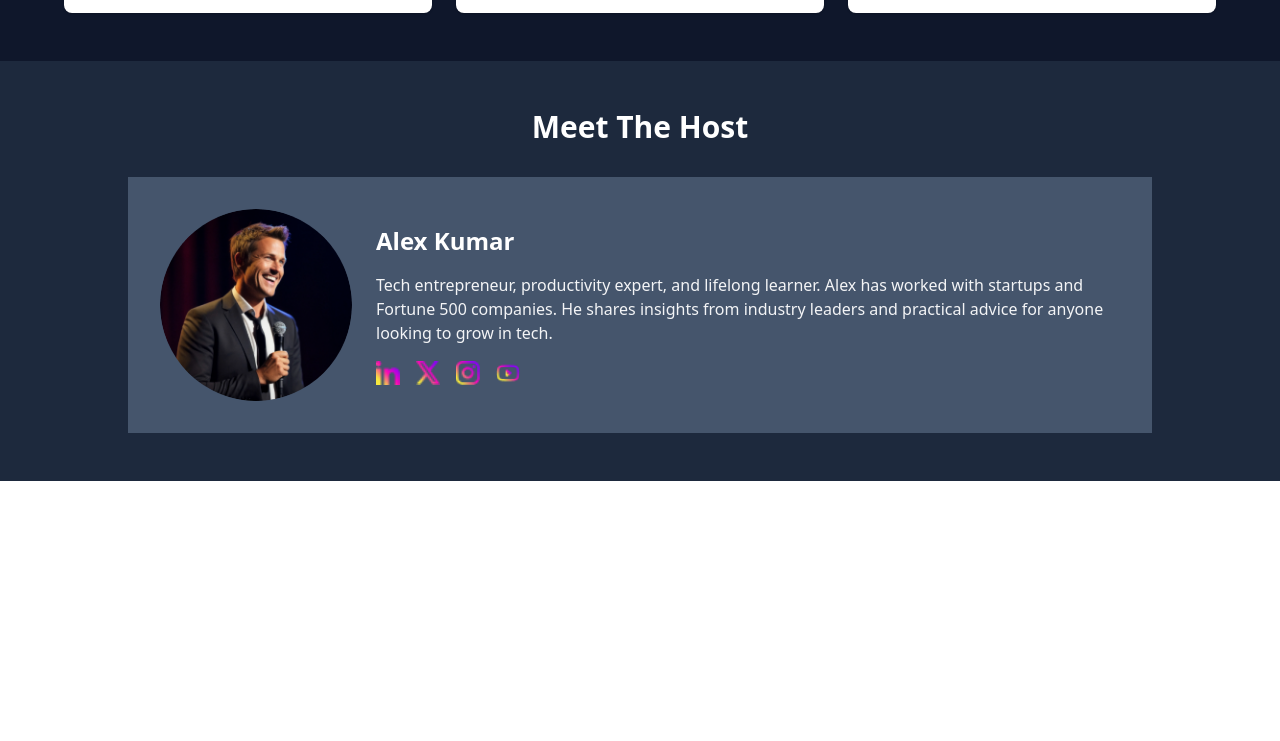
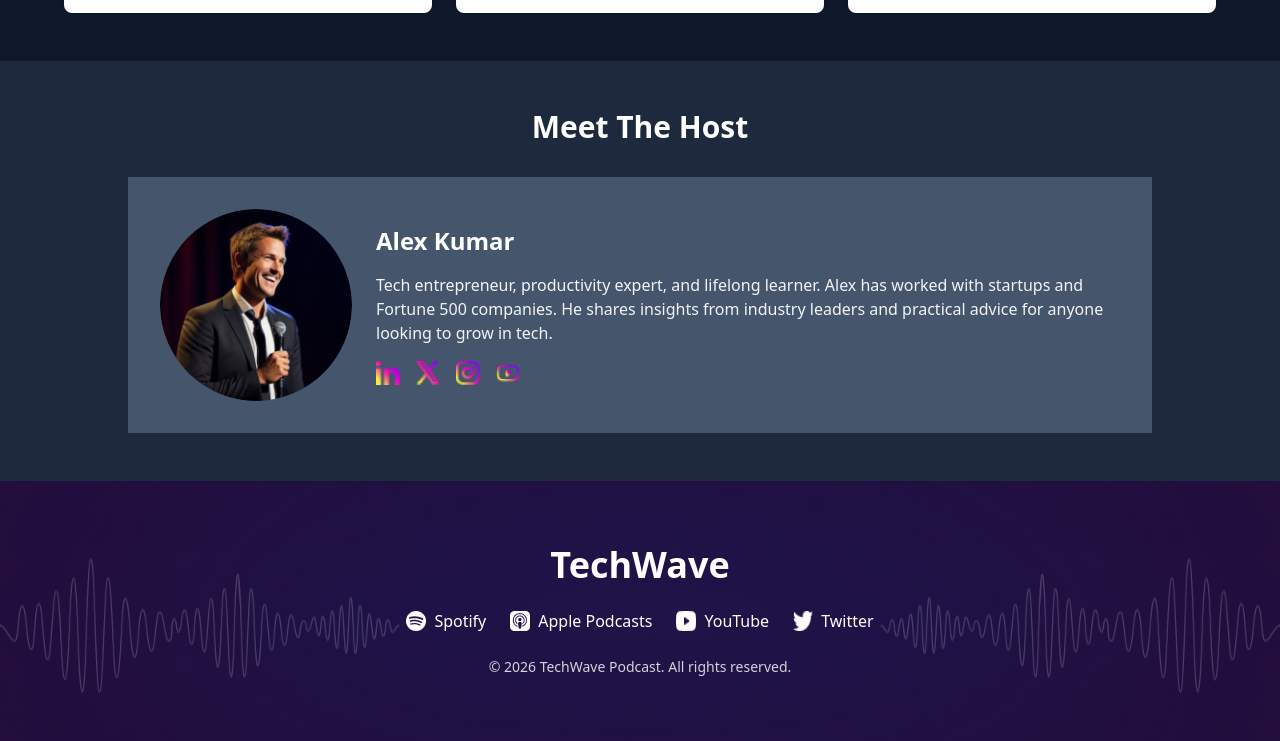
Before and after one commit to Mamun123123123/techWave, a plain HTML site: page index.html in a window 1280 px wide. Shown: the part 2375-3116 px from the top of the page. Before the commit the page ends 2856 px from the top, so only its background shows below. Drawn offline with nearby package versions, Linux system fonts and the light colour scheme.

Commit message:
footer create

```diff
--- a/index.html
+++ b/index.html
@@ -1,17 +1,20 @@
 <!doctype html>
 <html>
+
 <head>
     <meta charset="UTF-8" />
     <meta name="viewport" content="width=device-width, initial-scale=1.0" />
     <script src="https://cdn.jsdelivr.net/npm/@tailwindcss/browser@4"></script>
 </head>
+
 <body>
     <nav class="bg-slate-900 text-white w-full z-50 shadow">
         <div class="max-w-7xl mx-auto px-4">
             <div class="flex items-center justify-between h-16">
                 <div class="text-3xl font-bold">
                     <span>Tech</span>
-          <span class="bg-gradient-to-tr from-yellow-300 via-pink-500 to-pink-600 bg-clip-text text-transparent">Wave</span>
+                    <span
+                        class="bg-gradient-to-tr from-yellow-300 via-pink-500 to-pink-600 bg-clip-text text-transparent">Wave</span>
                 </div>
                 <div class="hidden md:flex space-x-8 text-lg font-medium">
                     <a href="#about" class="hover:text-yellow-300 transition">About</a>
@@ -19,7 +22,8 @@
                     <a href="#host" class="hover:text-yellow-300 transition">Host</a>
                 </div>
                 <div class="hidden md:flex">
-          <button class="rounded-full bg-gradient-to-tr from-yellow-300 via-pink-500 to-pink-600 px-6 py-2 font-semibold hover:opacity-90 transition">
+                    <button
+                        class="rounded-full bg-gradient-to-tr from-yellow-300 via-pink-500 to-pink-600 px-6 py-2 font-semibold hover:opacity-90 transition">
                         Subscribe
                     </button>
                 </div>
@@ -27,7 +31,7 @@
                     <button id="menu-btn" class="focus:outline-none">
                         <svg class="w-6 h-6" fill="none" stroke="currentColor" viewBox="0 0 24 24">
                             <path stroke-linecap="round" stroke-linejoin="round" stroke-width="2"
-                d="M4 6h16M4 12h16M4 18h16"/>
+                                d="M4 6h16M4 12h16M4 18h16" />
                         </svg>
                     </button>
                 </div>
@@ -36,31 +40,38 @@
                 <a href="" class="hover:text-yellow-300 transition">About</a>
                 <a href="" class="hover:text-yellow-300 transition">Episodes</a>
                 <a href="" class="hover:text-yellow-300 transition">Host</a>
-        <button class="rounded-full bg-gradient-to-tr from-yellow-300 via-pink-500 to-pink-600 px-6 py-2 font-semibold hover:opacity-90 transition">
+                <button
+                    class="rounded-full bg-gradient-to-tr from-yellow-300 via-pink-500 to-pink-600 px-6 py-2 font-semibold hover:opacity-90 transition">
                     Subscribe
                 </button>
             </div>
         </div>
     </nav>
     <section class="relative h-[500px] md:h-[650px] lg:h-[750px]">
-    <img src="./B13-A02-TechWave/assets/hero-bg.png" alt="Background Waves" class="absolute inset-0 w-full h-full object-cover">
+        <img src="./B13-A02-TechWave/assets/hero-bg.png" alt="Background Waves"
+            class="absolute inset-0 w-full h-full object-cover">
 
         <div class="absolute inset-0 flex flex-col items-center justify-center space-y-4 md:space-y-6">
             <div class="relative w-40 h-40 md:w-72 md:h-72 lg:w-80 lg:h-80">
-        <img src="./B13-A02-TechWave/assets/hero-circle.png" alt="Mic Circle" class="w-full h-full object-contain">
+                <img src="./B13-A02-TechWave/assets/hero-circle.png" alt="Mic Circle"
+                    class="w-full h-full object-contain">
                 <img src="./B13-A02-TechWave/assets/microphone.png" alt="Microphone"
                     class="absolute bottom-2 md:bottom-25 left-1/2 -translate-x-1/2 w-10 md:w-16 lg:w-20">
-        <span class="absolute top-2 right-2 md:top-4 md:right-4 bg-green-600 text-white px-2 py-1 md:px-3 md:py-1.5 rounded-full text-xs md:text-sm font-semibold">New</span>
+                <span
+                    class="absolute top-2 right-2 md:top-4 md:right-4 bg-green-600 text-white px-2 py-1 md:px-3 md:py-1.5 rounded-full text-xs md:text-sm font-semibold">New</span>
             </div>
             <h1 class="text-3xl md:text-5xl lg:text-6xl font-extrabold text-white text-center ">TechWave</h1>
             <p class="max-w-xs md:max-w-xl text-center text-white text-sm md:text-base lg:text-lg">
                 Your daily dose of tech insights, productivity hacks, and personal growth
             </p>
             <div class="flex flex-col md:flex-row space-y-2 md:space-y-0 md:space-x-4 mt-2 md:mt-4">
-        <button class="flex items-center justify-center bg-green-600 text-white px-4 py-2 rounded-lg hover:bg-green-700 transition">
-          <img src="./B13-A02-TechWave/assets/spotify.png" class="w-5 h-5 md:w-6 md:h-6 mr-2">Listen On Spotify
+                <button
+                    class="flex items-center justify-center bg-green-600 text-white px-4 py-2 rounded-lg hover:bg-green-700 transition">
+                    <img src="./B13-A02-TechWave/assets/spotify.png" class="w-5 h-5 md:w-6 md:h-6 mr-2">Listen On
+                    Spotify
                 </button>
-        <button class="flex items-center justify-center bg-gray-200 text-gray-800 px-4 py-2 rounded-lg hover:bg-gray-300 transition">
+                <button
+                    class="flex items-center justify-center bg-gray-200 text-gray-800 px-4 py-2 rounded-lg hover:bg-gray-300 transition">
                     <img src="./B13-A02-TechWave/assets/message.png" class="w-5 h-5 md:w-6 md:h-6 mr-2">Subscribe
                 </button>
             </div>
@@ -70,7 +81,8 @@
         <div class="max-w-4xl mx-auto text-center space-y-4 text-white">
             <h1 class="text-3xl font-bold">About The Podcast</h1>
             <p>TechWave is your go-to podcast for staying ahead in the fast-paced world of technology.</p>
-      <p>We break down complex topics into digestible insights, explore productivity strategies that work, and share stories of personal growth from industry leaders.</p>
+            <p>We break down complex topics into digestible insights, explore productivity strategies that work, and
+                share stories of personal growth from industry leaders.</p>
             <p>Join thousands of young professionals and tech enthusiasts who start their day with TechWave.</p>
         </div>
         <div class="mt-10 grid grid-cols-2 md:grid-cols-4 gap-6 max-w-5xl mx-auto text-center">
@@ -136,7 +148,8 @@
         <h2 class="text-3xl font-bold text-center mb-8 text-white">Featured Episodes</h2>
         <div class="grid grid-cols-1 md:grid-cols-3 gap-6 max-w-6xl mx-auto">
             <div class="bg-white rounded-lg shadow overflow-hidden">
-        <iframe class="w-full h-56 md:h-48 lg:h-56" src="https://www.youtube.com/embed/1UufaK3pQMg" title="Episode 1" frameborder="0" allowfullscreen></iframe>
+                <iframe class="w-full h-56 md:h-48 lg:h-56" src="https://www.youtube.com/embed/1UufaK3pQMg"
+                    title="Episode 1" frameborder="0" allowfullscreen></iframe>
                 <div class="p-4">
                     <h3 class="font-semibold">The Future of AI in Everyday Life</h3>
                     <p class="text-gray-600 text-sm mt-1">Exploring AI transformation in daily routines.</p>
@@ -144,7 +157,8 @@
                 </div>
             </div>
             <div class="bg-white rounded-lg shadow overflow-hidden">
-        <iframe class="w-full h-56 md:h-48 lg:h-56" src="https://www.youtube.com/embed/Wcs2PFz5q6g" title="Episode 2" frameborder="0" allowfullscreen></iframe>
+                <iframe class="w-full h-56 md:h-48 lg:h-56" src="https://www.youtube.com/embed/Wcs2PFz5q6g"
+                    title="Episode 2" frameborder="0" allowfullscreen></iframe>
                 <div class="p-4">
                     <h3 class="font-semibold">Building Better Habits for Remote Work</h3>
                     <p class="text-gray-600 text-sm mt-1">Productivity & balance tips.</p>
@@ -152,7 +166,8 @@
                 </div>
             </div>
             <div class="bg-white rounded-lg shadow overflow-hidden">
-        <iframe class="w-full h-56 md:h-48 lg:h-56" src="https://www.youtube.com/embed/KB_7X3iIHQ4" title="Episode 3" frameborder="0" allowfullscreen></iframe>
+                <iframe class="w-full h-56 md:h-48 lg:h-56" src="https://www.youtube.com/embed/KB_7X3iIHQ4"
+                    title="Episode 3" frameborder="0" allowfullscreen></iframe>
                 <div class="p-4">
                     <h3 class="font-semibold">Career Growth in Tech: A Roadmap</h3>
                     <p class="text-gray-600 text-sm mt-1">Advice for tech career growth from junior to senior roles.</p>
@@ -165,11 +180,14 @@
         <h2 class="text-3xl font-bold text-center mb-8 text-white">Meet The Host</h2>
         <div class="max-w-5xl mx-auto flex flex-col md:flex-row items-center gap-6 bg-slate-600 p-8">
             <div class="flex-shrink-0">
-        <img src="./B13-A02-TechWave/assets/host.png" alt="Alex Kumar" class="rounded-full w-48 h-48 object-cover mx-auto md:mx-0">
+                <img src="./B13-A02-TechWave/assets/host.png" alt="Alex Kumar"
+                    class="rounded-full w-48 h-48 object-cover mx-auto md:mx-0">
             </div>
             <div class="space-y-4 text-center md:text-left ">
                 <h3 class="text-2xl font-semibold text-white">Alex Kumar</h3>
-        <p class="text-gray-100">Tech entrepreneur, productivity expert, and lifelong learner. Alex has worked with startups and Fortune 500 companies. He shares insights from industry leaders and practical advice for anyone looking to grow in tech.</p>
+                <p class="text-gray-100">Tech entrepreneur, productivity expert, and lifelong learner. Alex has worked
+                    with startups and Fortune 500 companies. He shares insights from industry leaders and practical
+                    advice for anyone looking to grow in tech.</p>
                 <div class="flex justify-center sm:justify-start gap-4">
                     <a href="#"><img src="./B13-A02-TechWave/assets/linkedin.png" class="w-6 h-6"></a>
                     <a href="#"><img src="./B13-A02-TechWave/assets/x.png" class="w-6 h-6"></a>
@@ -179,7 +197,26 @@
             </div>
         </div>
     </section>
+    <footer class="relative text-white px-6 py-16 text-center space-y-6 overflow-hidden">
+        <img src="./B13-A02-TechWave/assets/footer-bg.png" alt=""
+            class="absolute inset-0 w-full h-full object-cover -z-10">
+        <h1 class="text-3xl md:text-4xl font-bold">TechWave</h1>
+        <div class="flex justify-center gap-6 flex-wrap">
+            <a href="#" class="flex items-center gap-2 hover:text-yellow-300 transition">
+                <img src="./B13-A02-TechWave/assets/spotify.png" class="w-5 h-5">Spotify
+            </a>
+            <a href="#" class="flex items-center gap-2 hover:text-yellow-300 transition">
+                <img src="./B13-A02-TechWave/assets/apple-podcast.png" class="w-5 h-5">Apple Podcasts
+            </a>
+            <a href="#" class="flex items-center gap-2 hover:text-yellow-300 transition">
+                <img src="./B13-A02-TechWave/assets/youtube-podcast.png" class="w-5 h-5">YouTube
+            </a>
+            <a href="#" class="flex items-center gap-2 hover:text-yellow-300 transition">
+                <img src="./B13-A02-TechWave/assets/twitter.png" class="w-5 h-5">Twitter
+            </a>
+        </div>
+        <p class="text-gray-300 text-sm">&copy; 2026 TechWave Podcast. All rights reserved.</p>
+    </footer>
+</body>
 
-
-  </body>
 </html>
```
Lines whose indentation alone changed are shown as unchanged.
